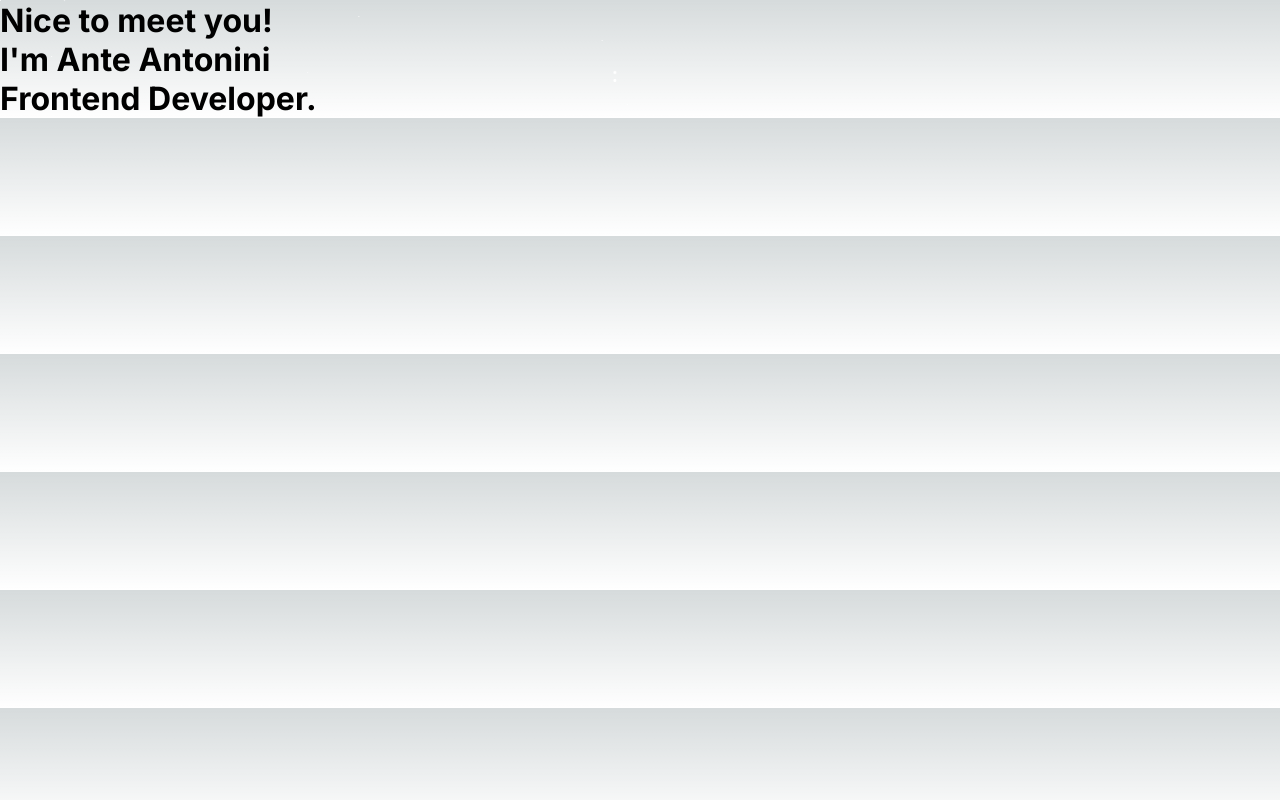
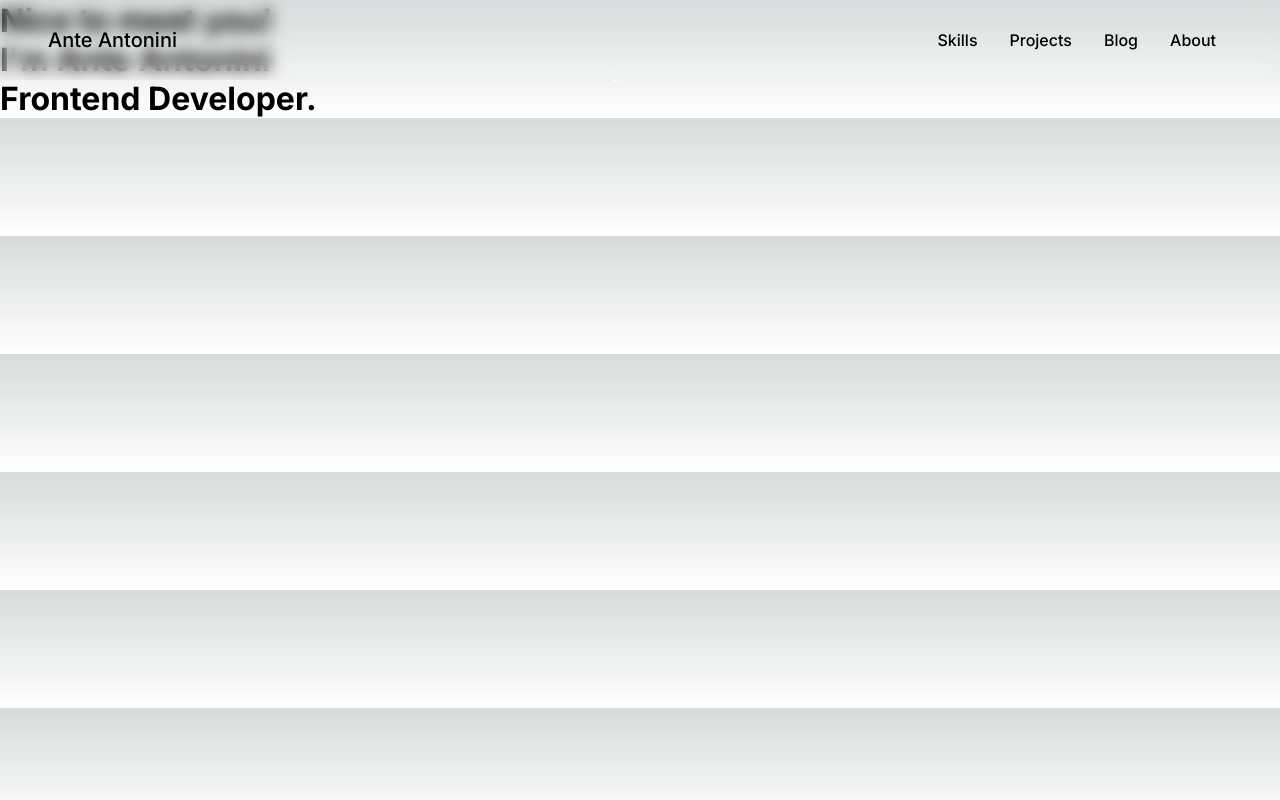
Before and after one commit to AnteAntonini/Portfolio, a Next.js app: page / in a window 1280 px wide. Built offline with nearby package versions, Linux system fonts and the light colour scheme.

Commit message:
move navbar component inside Navbar folder, fix imports

```diff
--- a/src/app/layout.js
+++ b/src/app/layout.js
@@ -1,17 +1,21 @@
-import './globals.css'
-import { Inter } from 'next/font/google'
+import Navbar from "../components/Navbar/Navbar";
+import "./globals.css";
+import { Inter } from "next/font/google";
 
-const inter = Inter({ subsets: ['latin'] })
+const inter = Inter({ subsets: ["latin"] });
 
 export const metadata = {
-  title: 'Create Next App',
-  description: 'Generated by create next app',
-}
+  title: "Portfolio App",
+  description: "Created by Ante Antonini",
+};
 
 export default function RootLayout({ children }) {
   return (
     <html lang="en">
-      <body className={inter.className}>{children}</body>
+      <body className={inter.className}>
+        <Navbar />
+        {children}
+      </body>
     </html>
-  )
+  );
 }
--- /dev/null
+++ b/src/components/Navbar/Navbar.jsx
@@ -0,0 +1,61 @@
+"use client";
+
+import { useEffect, useState } from "react";
+import styles from "./navbar.module.css";
+import Link from "next/link";
+
+const Navbar = () => {
+  const [scrolled, setScrolled] = useState(false);
+  const [show, setShow] = useState(false);
+
+  useEffect(() => {
+    const handleScroll = () => {
+      if (window.scrollY > 50) {
+        setScrolled(true);
+      } else {
+        setScrolled(false);
+      }
+    };
+
+    window.addEventListener("scroll", handleScroll);
+
+    return () => {
+      window.removeEventListener("scroll", handleScroll);
+    };
+  }, []);
+
+  return (
+    <nav className={`${styles.navbar} ${scrolled ? `${styles.scrolled}` : ""}`}>
+      <Link href={"/"} className={styles.navbarTitle}>
+        Ante Antonini
+      </Link>
+      <div className={styles.navbarMenuLinks}>
+        <Link href={"/skills"}>Skills</Link>
+        <Link href={"/projects"}>Projects</Link>
+        <Link href={"/"}>Blog</Link>
+        <Link href={"/about"}>About</Link>
+      </div>
+      <div
+        className={`${styles.hamburger} ${show && styles.active}`}
+        onClick={() => setShow(!show)}
+      >
+        <div className={styles.bar}></div>
+        <div className={styles.bar}></div>
+        <div className={styles.bar}></div>
+      </div>
+
+      <ul
+        className={`${
+          show ? styles.mobileNavigation : styles.hideMobileNavigation
+        }`}
+      >
+        <li>Skills</li>
+        <li>Projects</li>
+        <li>Blog</li>
+        <li>About</li>
+      </ul>
+    </nav>
+  );
+};
+
+export default Navbar;
--- /dev/null
+++ b/src/components/Navbar/navbar.module.css
@@ -0,0 +1,92 @@
+.navbar {
+  width: 100%;
+  height: 80px;
+  top: 0;
+  left: 0;
+  background: transparent;
+  backdrop-filter: blur(8px);
+  position: fixed;
+  transition: background 0.2s ease;
+  z-index: 50;
+  display: flex;
+  justify-content: space-between;
+  padding: 2rem 3rem;
+  align-items: center;
+}
+
+.navbarTitle {
+  cursor: pointer;
+  font-weight: 500;
+  font-size: 1.25rem;
+}
+
+.navbarMenuLinks {
+  display: flex;
+  justify-content: flex-end;
+  align-items: center;
+  flex-grow: 1;
+}
+
+.hamburger {
+  display: none;
+  flex-direction: column;
+  cursor: pointer;
+}
+
+.bar {
+  background-color: #fff;
+  height: 3px;
+  width: 25px;
+  margin: 3px 0;
+  transition: 0.4s;
+}
+
+.navbarMenuLinks a {
+  padding: 1rem;
+  font-weight: 500;
+}
+
+.mobileNavigation {
+  background-color: #121212;
+  display: block;
+  position: absolute;
+  height: 100vh;
+  width: 100vw;
+  top: 100%;
+  left: 0;
+}
+
+.hideMobileNavigation {
+  display: none;
+}
+
+.scrolled {
+  border-bottom: 1px solid rgb(43, 43, 48);
+}
+
+@media screen and (max-width: 720px) {
+  .navbarMenuLinks {
+    display: none;
+  }
+  .hamburger {
+    display: flex;
+  }
+
+  /* navbar.active*/
+
+  .active .bar:nth-child(1) {
+    transform: rotate(-45deg) translate(-5px, 6px);
+  }
+
+  .active .bar:nth-child(2) {
+    opacity: 0;
+  }
+
+  .active .bar:nth-child(3) {
+    transform: rotate(45deg) translate(-5px, -6px);
+  }
+
+  body.active {
+    overflow: hidden;
+  }
+}
```
